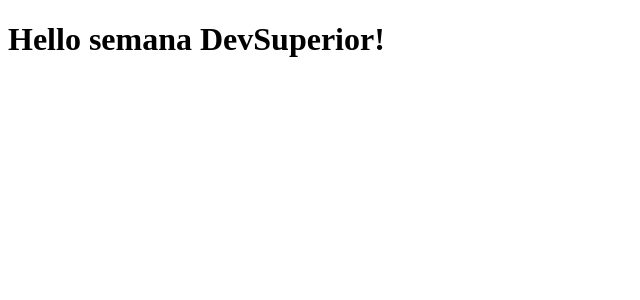
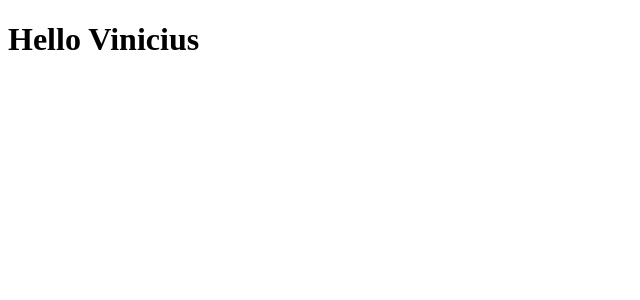
Before and after one commit to vtsound/sds1, a React (Create React App) app in the folder front-web/: page / in a window 1280 px wide. Shown: the top 300 px of the page, without its empty margins (0-640 px from the left). Built offline with nearby package versions, Linux system fonts and the light colour scheme.

Commit message:
limpando a estrutura do projeto

```diff
--- a/front-web/public/index.html
+++ b/front-web/public/index.html
@@ -7,13 +7,11 @@
     <meta
       name="description"
       content="Web site created using create-react-app"
-    />
-
+   />
     <title>Big Game Survey</title>
   </head>
   <body>
     <noscript>You need to enable JavaScript to run this app.</noscript>
     <div id="root"></div>
-
   </body>
 </html>
--- a/front-web/src/App.tsx
+++ b/front-web/src/App.tsx
@@ -1,9 +1,10 @@
 import React from 'react';
 import './App.css';
 
+
 function App() {
   return (
-   <h1>Hello semana DevSuperior!</h1>
+   <h1>Hello Vinicius</h1>
   );
 }
 
--- a/front-web/src/index.tsx
+++ b/front-web/src/index.tsx
@@ -1,6 +1,7 @@
 import React from 'react';
 import ReactDOM from 'react-dom';
 import App from './App';
+
 
 ReactDOM.render(
   <React.StrictMode>
```
Also changed, not shown: 2 other files (tests, documents, lock files or other folders).
